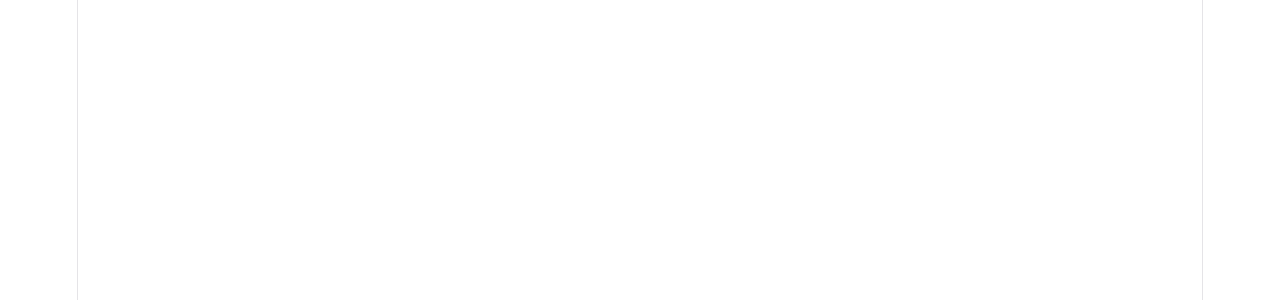
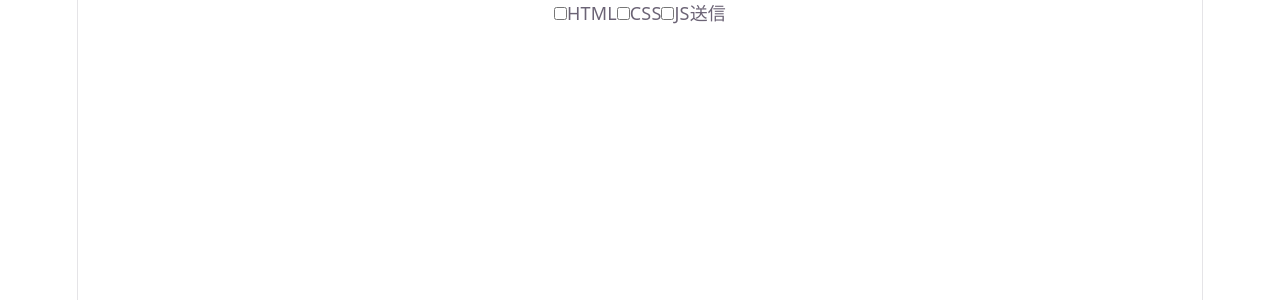
Before and after one commit to TakaDev1/5.3.3.React-Form-DefaultValue-and-DefaultChecked, a React (Vite) app: page / in a window 1280 px wide. Shown: the top 300 px of the page. Built offline with nearby package versions, Linux system fonts and the light colour scheme.

Commit message:
feat: Implement SkillAlert Page

```diff
--- a/src/App.tsx
+++ b/src/App.tsx
@@ -1,7 +1,12 @@
 import "./App.css";
+import SkillAlert from "./pages/SkillAlert";
 
 function App() {
-  return <></>;
+  return (
+    <>
+      <SkillAlert />
+    </>
+  );
 }
 
 export default App;
--- /dev/null
+++ b/src/pages/SkillAlert.tsx
@@ -0,0 +1,25 @@
+import React from "react";
+import useHandleSkill from "../hooks/useHandleSkill";
+
+const SkillAlert = () => {
+  const { htmlRef, cssRef, jsRef, handleSubmit } = useHandleSkill();
+  return (
+    <form onSubmit={handleSubmit}>
+      <label htmlFor="html">
+        <input id="html" type="checkbox" ref={htmlRef} />
+        HTML
+      </label>
+      <label htmlFor="css">
+        <input type="checkbox" ref={cssRef} />
+        CSS
+      </label>
+      <label htmlFor="js">
+        <input type="checkbox" ref={jsRef} />
+        JS
+      </label>
+      <button type="submit">送信</button>
+    </form>
+  );
+};
+
+export default SkillAlert;
```
